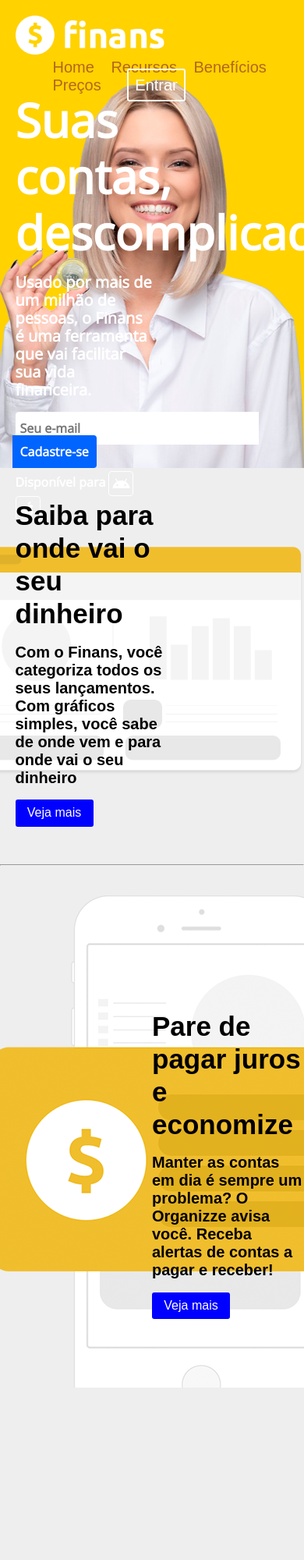
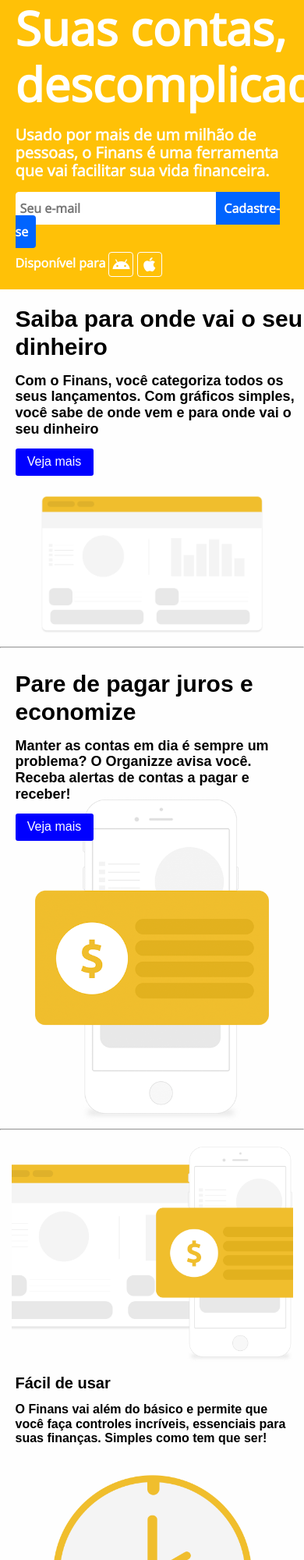
Before and after one commit to WladimirOSZ/finans, a plain HTML site: page index.html in a window 390 px wide. Shown: the top 2000 px of the page at 78% size. Drawn offline with nearby package versions, Linux system fonts and the light colour scheme.

Commit message:
Responsividade na mão, início do header nav colapse

```diff
--- a/css/style.css
+++ b/css/style.css
@@ -1,13 +1,10 @@
 /* css em inglês */
 
-/* *{//i'm using normalize css, so i think i don't need this
-    margin: 0;
-} */
+/* normal css to samll screens, media queries to medium and big */
 
-/* normal css to big screens, media queries to medium and small */
 html{
     font-family: sans-serif;
-    background-color: #eeeeee;
+    background-color: #fefefe;
 }
 a{
     color: inherit;
@@ -26,19 +23,24 @@ header{
     height: 600px;
     background: url("../img/capa-mulher.png") no-repeat ;
     background-position: 70% 100%;
-    background-color: rgb(255, 210, 0);
+    background-color: #ffc107;
     display: block;
-    padding: 0  5%;
-
+    width: 100%;
+}
+header .container{
+    width: 90%;
+    margin-left: auto;
+    margin-right: auto;
 }
 header nav{
     padding: 20px 0;
     overflow: hidden;
+    display: flex;
 }
 header nav img{
     display: block;
-    float: left;
     height: 50px;
+    display: inline;
 }
 header nav ul a{
     line-height: 20px;
@@ -49,7 +51,6 @@ header nav ul{
     margin-left: auto;
     font-size: 20px;
     color: rgba(160, 75, 30,0.8);
-    float: right;
     margin-top: 5px;
 }
 a.login{
@@ -67,6 +68,7 @@ header article{
     color: #fff;
     width: 50%;
     font-family: 'Open Sans', sans-serif;
+
     display: flex;
     flex-direction: column;
     justify-content: center;
@@ -162,14 +164,18 @@ section h2.subtitle{
 #firstSection{
     height: 500px;
     background: url("../img/saiba.png") no-repeat ;
-    background-position: 90% 50%;
+    background-position: 100% 50%;
     background-size: 500px ;
+    margin-left: auto;
+    margin-right: auto;
 }
 #secondSection{
     height: 750px;
     background: url("../img/juros.png") no-repeat ;
     background-position: 10% 50%;
     background-size: 500px;
+    margin-left: auto;
+    margin-right: auto;
 }
 
 
@@ -189,16 +195,21 @@ section h2.subtitle{
     padding-left: 5%;
 }
 #cardsSection{
-    padding: 0 5%;
+    max-width: 1140px;
+    margin-left: auto;
+    margin-right: auto;
+    margin-bottom: 80px;
+
 }
 .card{
     margin-top: 20px;
-    width: 33%;
+    width: 33.33%;
     height: 350px;
     display: flex;
     justify-content: flex-end;
     flex-direction: column;
     padding: 0 5px;
+
 }
 .card h1.title{
     font-size: 20px;
@@ -210,17 +221,22 @@ section h2.subtitle{
 .firstCard{
     background: url("../img/facil.png") no-repeat;
     background-size: 300px;
+    background-position: 50% 0%;
 }
 .secondCard{
     background: url("../img/economize.png") no-repeat;
     background-size: 300px;
+    background-position: 50% 0%;
 }
 .thirdCard{
     background: url("../img/suporte.png") no-repeat;
     background-size: 300px;
+    background-position: 50% 0%;
 }
 
 footer{
+    clear: both;
+    padding: 0 5%;
     height: 50px;
     margin: 0;
 }
@@ -240,3 +256,168 @@ footer nav ul li{
 footer a:hover{
     border-bottom: 2px solid rgb(0, 81, 255);;
 }
+
+
+/* media queries */
+/* 576px ≥768px  ≥992px  >=1200*/
+/* None (auto)	540px	720px	960px	1140px */
+@media only screen and (max-width: 1200px) {
+    header{
+        background-position: 80% 100%;
+    }
+    header .container{
+        max-width: 960px;
+    }
+    #cardsSection{
+        max-width: 960px;
+    }
+    .card{
+        margin-top: 10px;
+        height: 350px;
+    }
+    #firstSection{
+        max-width: 960px;
+        background-size: 400px;
+    }
+    #secondSection{
+        max-width: 960px;
+        background-size: 400px;
+    }
+
+}
+@media only screen and (max-width: 992px) {
+    header{
+        background-position: 100% 100%;
+    }
+    header .container{
+        max-width: 720px;
+    }
+    header nav ul a{
+        padding: 8px 4px;
+    }
+    header nav ul a.login{
+        margin-left: 10px;
+    }
+    #email{
+        width: 220px;
+    }
+    #cadButton{
+        width: 80px;
+    }
+    #firstSection{
+        max-width: 720px;
+        background-size: 300px;
+    }
+    #secondSection{
+        max-width: 720px;
+        background-size: 300px;
+    }
+    section h1.title{
+        margin: 0;
+        font-size: 30px;
+        line-height: 1.2em;
+        font-weight: 600;
+    }
+    section h2.subtitle{
+        font-size: 18px;
+    }
+    #cardsSection{
+        max-width: 720px;
+    }
+    .card{
+        margin-top: 10px;
+        height: 350px;
+    }
+    .firstCard{
+        background-size: 200px
+    }
+    .secondCard{
+        background-size: 200px
+    }
+    .thirdCard{
+        background-size: 200px
+    }
+}
+@media only screen and (max-width: 768px) {
+    /* Small screens - text on top, image on bottom */
+    header{
+        background: #ffc107;
+        height: auto;
+    }
+    header article{
+        width: 100%;
+    }
+    header .container{
+        max-width: 540px;
+    }
+    header nav{
+        padding: 16px 0;
+    }
+    header nav img{
+
+        height: 40px;
+    }
+    header nav ul a{
+        padding: 8px 4px;
+    }
+    header nav ul{
+        font-size: 16px;
+    }
+    header nav ul a.login{
+        margin-left: 5px;
+    }
+
+
+    #email{
+        width: 70%;
+    }
+    #cadButton{
+        width: 20%;
+    }
+
+    #firstSection{
+        max-width: 540px;
+        background-size: 300px;
+        height: 450px;
+        background-position: center  bottom ;
+
+    }
+    #secondSection{
+        height: 600px;
+        max-width: 540px;
+        background-size: 300px;
+        background-position: center  bottom ;
+    }
+    .sectionLeft{
+        width: 100%;
+        justify-content: start;
+        margin-top: 20px;
+    }
+    .sectionRight{
+        width: 100%;
+        justify-content: start;
+        margin-top: 20px;
+
+    }
+    #cardsSection{
+        max-width: 540px;
+    }
+    .card{
+        width: 90%;
+        height: 400px;
+        margin-left: auto;
+        margin-right: auto;
+    }
+    #cardsSection{
+        flex-direction: column;
+    }
+    .firstCard{
+        background-size: 450px
+    }
+    .secondCard{
+        background-size: 450px
+    }
+    .thirdCard{
+        background-size: 450px
+    }
+}
--- a/index.html
+++ b/index.html
@@ -5,8 +5,8 @@
     <meta http-equiv="X-UA-Compatible" content="IE=edge">
     <meta name="viewport" content="width=device-width, initial-scale=1.0">
 
-    <link rel="stylesheet" href="/css/style.css">
-    <link rel="stylesheet" href="/css/normalize.css">
+    <link rel="stylesheet" href="css/style.css">
+    <link rel="stylesheet" href="css/normalize.css">
 
 
     <!-- open sans font -->
@@ -25,9 +25,10 @@
 <body>
     <!-- textos do site em português, o resto em inglês. 2022. -->
     <header>
-        <nav>
+        <div class="container">
+        <nav id="headerNav">
             <a href="index.html"><img src="img/logo.png" alt="finans" ></a>
-            <ul>
+            <ul class="bigNav">
                 <a href="index.html">Home</a>
                 <a href="recursos.html">Recursos</a>
                 <a href="beneficios.html">Benefícios</a>
@@ -58,7 +59,7 @@
         </article>
 
 
-
+    </div>
     </header>
     <article class="mainArticle">
         <section id="firstSection">
@@ -129,6 +130,6 @@
         </nav>
     </footer>
 
-
+    <script src="js/script.js" type="text/javascript"></script>
 </body>
 </html>
--- /dev/null
+++ b/js/script.js
@@ -0,0 +1,13 @@
+// Script to make a colapse nav on header
+let w = window.innerWidth;
+let nav = document.getElementById("headerNav");
+if(w<=620){
+    nav.style.display="none";
+}
+window.addEventListener("resize", function () {
+    w = window.innerWidth;
+    // check width
+    if(w<=620){
+        nav.style.display="none";
+    }
+});
```
